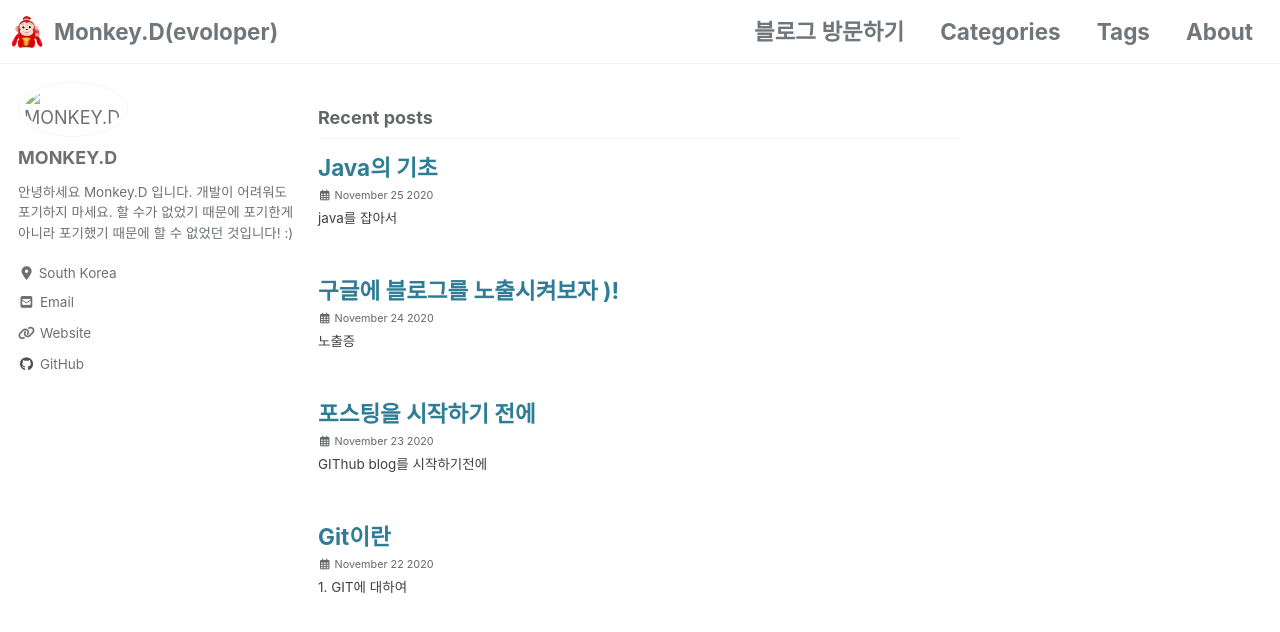
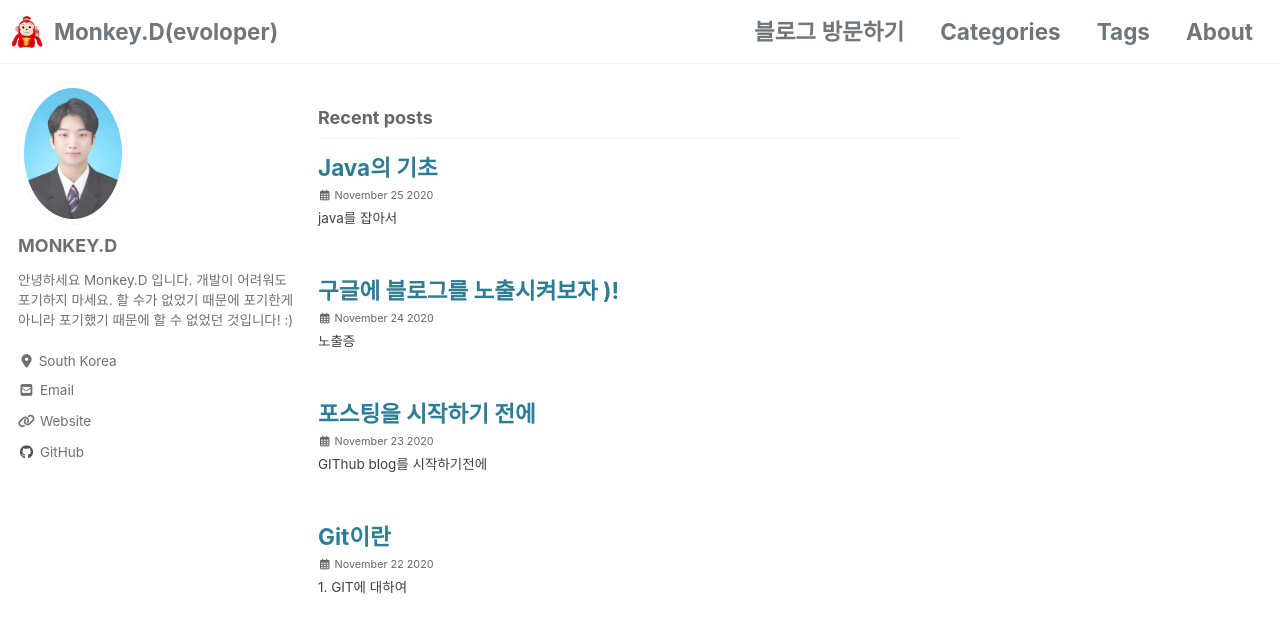
Before and after one commit to JAEHYUNNAM7430/jaehyunnam7430.github.io, a Jekyll site: the page built from index.html, in a window 1280 px wide and 900 px high. Shown: the top 632 px of the window. Built offline with Jekyll 4.4.1, drawn with Linux system fonts in a browser that asks for light colours; cached includes are drawn as plain includes; nearby versions of some CDN libraries; the list of posts is cut into pages by our own code.

Commit message:
sdgsdewg

```diff
--- a/_config.yml
+++ b/_config.yml
@@ -75,7 +75,7 @@ facebook:
   username               :
   app_id                 :
   publisher              :
-og_image                 :  "/assets/image/logo.jpg"
+og_image                 :  "/assets/images/logo.jpg"
 # For specifying social profiles
 # - https://developers.google.com/structured-data/customize/social-profiles
 social:
@@ -93,7 +93,7 @@ analytics:
 # Site Author
 author:
   name             : "MONKEY.D"
-  avatar           : "/assets/image/logo.jpg"
+  avatar           : "/assets/images/logo.jpg"
   bio              : "안녕하세요 Monkey.D 입니다. \n개발이 어려워도 포기하지 마세요. \n할 수가 없었기 때문에 포기한게 아니라 포기했기 때문에 할 수 없었던 것입니다! :)"
   location         : "South Korea"
   email            :
```
Also changed, not shown: assets/images/author.jpg (deleted), assets/images/bio-photo-keyboard-teaser.jpg (deleted), assets/images/bio-photo-keyboard.jpg (deleted), assets/images/logo1.jpg (deleted).
